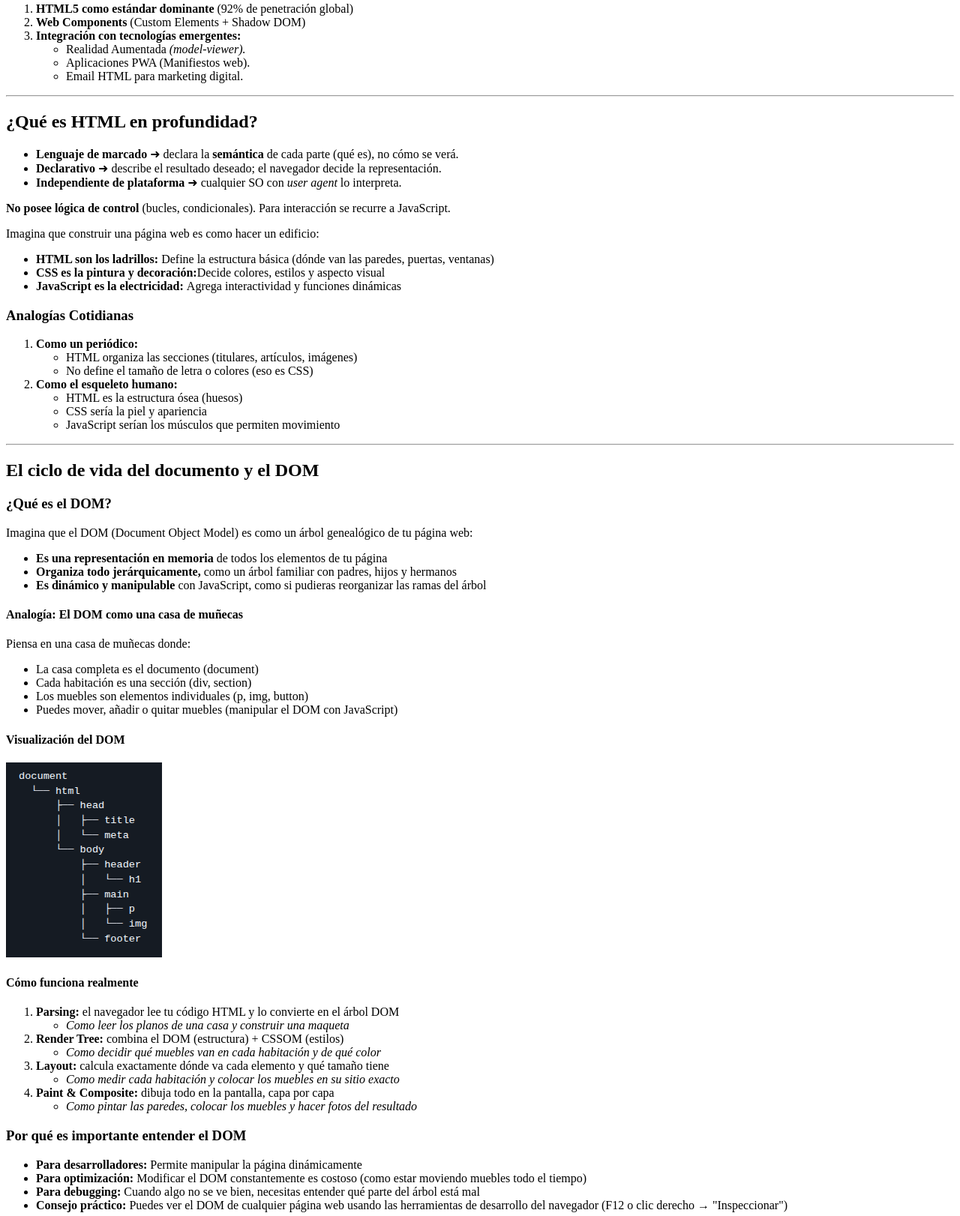
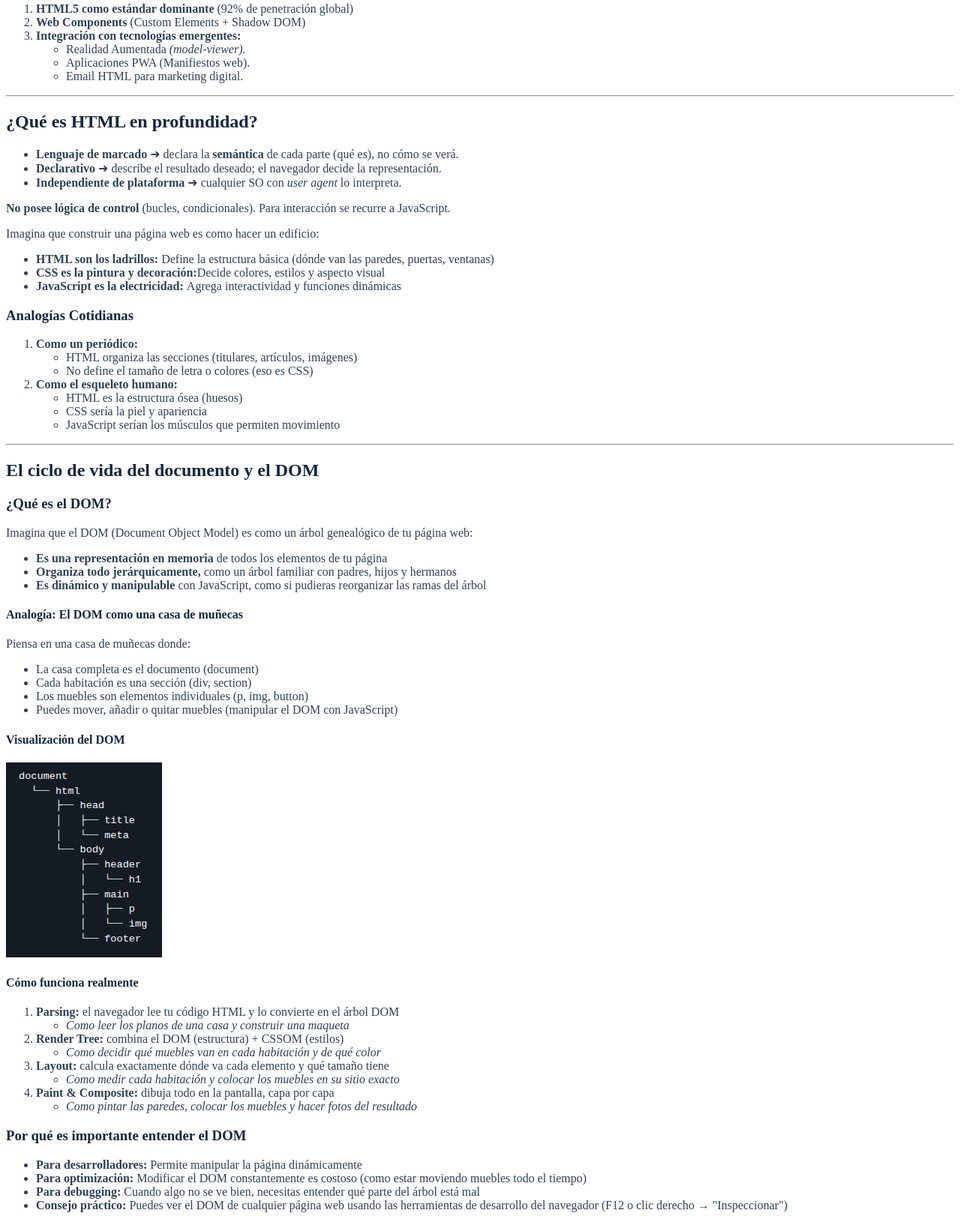
Before and after one commit to ingediego94/HTM_y_CSS, a plain HTML site: page HTML/Ejemplo1/index.html in a window 1280 px wide. Shown: the part 678-2300 px from the top of the page at 75% size. Drawn offline with Linux system fonts and the light colour scheme.

Commit message:
se agregan caracteristicas

```diff
--- /dev/null
+++ b/HTML/Ejemplo1/estilos.css
@@ -0,0 +1,7 @@
+.titulo {
+    color: #152642;
+}
+
+.texto {
+    color: #2f405c;
+}
--- a/HTML/Ejemplo1/index.html
+++ b/HTML/Ejemplo1/index.html
@@ -4,12 +4,15 @@
     <meta charset="UTF-8">
     <meta name="viewport" content="width=device-width, initial-scale=1.0">
     <title>pagina web</title>
+    <link rel="icon" href="/HTML/Ejemplo1/images/code.png"> <!--Cambiar icono de pestaña-->
+    <link rel="stylesheet" href="/HTML/Ejemplo1/estilos.css">
 </head>
+
 <body>
     <!--This is the title in a web page-->
-    <h1>GUÍA TEÓRICA COMPLETA DE HTML</h1>
+    <h1 class="titulo">GUÍA TEÓRICA COMPLETA DE HTML</h1>
     <!--This is a paragraph -->
-    <p><b>Objetivo: </b> Profundizar en los fundamentos de HTML de forma progresiva, sentando las bases para maquetar documentos web accesibles, semánticos y optimizados.</p>
+    <p class="texto"><b>Objetivo: </b> Profundizar en los fundamentos de HTML de forma progresiva, sentando las bases para maquetar documentos web accesibles, semánticos y optimizados.</p>
     <!--
         b = For bold a word
         i = For italic
@@ -20,29 +23,29 @@
     -->
 
     <!-- This is another title in html (h1-h6)-->
-    <h2>Introducción y contexto histórico</h2>
-    <p>HTML nació en 1991 de la mano de Tim Berners-Lee como un formato sencillo para compartir documentos científicos en la Web. Desde entonces ha evolucionado a través de <b>HTML 2.0, 3.2, 4.01 (Transitional/Strict)</b> y llegó a <b>XHTML 1.0/1.1</b> (versión basada en XML). En 2014 se estandariza <b>HTML5</b>, hoy en desarrollo permanente por el <b>WHATWG</b> (Living Standard). Comprender esta evolución explica por qué existen <i>quirks mode,</i> atributos obsoletos y mejores prácticas modernas.</p>
+    <h2 class="titulo">Introducción y contexto histórico</h2>
+    <p class="texto">HTML nació en 1991 de la mano de Tim Berners-Lee como un formato sencillo para compartir documentos científicos en la Web. Desde entonces ha evolucionado a través de <b>HTML 2.0, 3.2, 4.01 (Transitional/Strict)</b> y llegó a <b>XHTML 1.0/1.1</b> (versión basada en XML). En 2014 se estandariza <b>HTML5</b>, hoy en desarrollo permanente por el <b>WHATWG</b> (Living Standard). Comprender esta evolución explica por qué existen <i>quirks mode,</i> atributos obsoletos y mejores prácticas modernas.</p>
 
 
-    <h2>HTML en la Industria Web: Relevancia Actual</h2>
-    <h3>Importancia Fundamental</h3>
-    <p>HTML sigue siendo la <b>piedra angular</b> del desarrollo web:</p>
+    <h2 class="titulo">HTML en la Industria Web: Relevancia Actual</h2>
+    <h3 class="titulo">Importancia Fundamental</h3>
+    <p class="texto">HTML sigue siendo la <b>piedra angular</b> del desarrollo web:</p>
 
 
-    <p>
+    <p class="texto">
         <ul>
-            <li><b>100% de sitios web</b> lo utilizan como base (W3Techs)</li>
-            <li><b>Habilidad esencial </b>en el 98% de ofertas laborales para desarrolladores web (Indeed 2025)</li>
-            <li>Compatible con todos los <b>frameworks modernos </b>(React, Angular, Vue)</li>
+            <li class="texto"><b>100% de sitios web</b> lo utilizan como base (W3Techs)</li>
+            <li class="texto"><b>Habilidad esencial </b>en el 98% de ofertas laborales para desarrolladores web (Indeed 2025)</li>
+            <li class="texto">Compatible con todos los <b>frameworks modernos </b>(React, Angular, Vue)</li>
         </ul>
     </p>
 
 
-    <h3>Mercado laboral</h3>
+    <h3 class="titulo">Mercado laboral</h3>
 
 
     <!--This a table-->
-    <table border="1">
+    <table border="1" class="texto">
         <!--headers in a table-->
         <thead>
             <!--Rows in a table-->
@@ -99,48 +102,48 @@
 
     </table>
 
-    <h3>Tendencias Actuales</h3>
-    <p>
+    <h3 class="titulo">Tendencias Actuales</h3>
+    <p class="texto">
         <ol>
-        <li><b>HTML5 como estándar dominante</b> (92% de penetración global)</li>
-        <li><b>Web Components</b> (Custom Elements + Shadow DOM)</li>
-        <li><b>Integración con tecnologías emergentes:</b></li>
+        <li class="texto"><b>HTML5 como estándar dominante</b> (92% de penetración global)</li>
+        <li class="texto"><b>Web Components</b> (Custom Elements + Shadow DOM)</li>
+        <li class="texto"><b>Integración con tecnologías emergentes:</b></li>
         <ul>
-            <li>Realidad Aumentada <i>(model-viewer).</i></li>
-            <li>Aplicaciones PWA (Manifiestos web).</li>
-            <li>Email HTML para marketing digital.</li>
+            <li class="texto">Realidad Aumentada <i>(model-viewer).</i></li>
+            <li class="texto">Aplicaciones PWA (Manifiestos web).</li>
+            <li class="texto">Email HTML para marketing digital.</li>
         </ul>
     </ol>
     </p>
 
     <hr>
 
-    <h2>¿Qué es HTML en profundidad?</h2>
+    <h2 class="titulo">¿Qué es HTML en profundidad?</h2>
 
-    <p>
+    <p class="texto">
         <ul>
-            <li><b>Lenguaje de marcado</b> ➜ declara la <b>semántica</b> de cada parte (qué es), no cómo se verá.</li>
-            <li><b>Declarativo</b> ➜ describe el resultado deseado; el navegador decide la representación.</li>
-            <li><b>Independiente de plataforma</b> ➜ cualquier SO con <i>user agent</i> lo interpreta.</li>
+            <li class="texto"><b>Lenguaje de marcado</b> ➜ declara la <b>semántica</b> de cada parte (qué es), no cómo se verá.</li>
+            <li class="texto"><b>Declarativo</b> ➜ describe el resultado deseado; el navegador decide la representación.</li>
+            <li class="texto"><b>Independiente de plataforma</b> ➜ cualquier SO con <i>user agent</i> lo interpreta.</li>
         </ul>
     </p>
 
 
-    <p> <b>No posee lógica de control</b> (bucles, condicionales). Para interacción se recurre a JavaScript.</p>
+    <p class="texto"> <b>No posee lógica de control</b> (bucles, condicionales). Para interacción se recurre a JavaScript.</p>
 
-    <p>Imagina que construir una página web es como hacer un edificio:
+    <p class="texto">Imagina que construir una página web es como hacer un edificio:
         <ul>
-            <li><b>HTML son los ladrillos: </b>Define la estructura básica (dónde van las paredes, puertas, ventanas)</li>
-            <li><b>CSS es la pintura y decoración:</b>Decide colores, estilos y aspecto visual</li>
-            <li><b> JavaScript es la electricidad: </b>Agrega interactividad y funciones dinámicas</li>
+            <li class="texto"><b>HTML son los ladrillos: </b>Define la estructura básica (dónde van las paredes, puertas, ventanas)</li>
+            <li class="texto"><b>CSS es la pintura y decoración:</b>Decide colores, estilos y aspecto visual</li>
+            <li class="texto"><b> JavaScript es la electricidad: </b>Agrega interactividad y funciones dinámicas</li>
         </ul>
     </p>
 
 
-    <h3>Analogías Cotidianas</h3>
-    <p>
+    <h3 class="titulo">Analogías Cotidianas</h3>
+    <p class="texto">
         <ol>
-            <li>
+            <li class="texto">
                 <b>Como un periódico:</b>
                 <ul>
                     <li>HTML organiza las secciones (titulares, artículos, imágenes)</li>
@@ -148,12 +151,12 @@
                 </ul>
             </li>
 
-            <li>
+            <li class="texto">
                 <b>Como el esqueleto humano:</b>
                 <ul>
-                    <li>HTML es la estructura ósea (huesos)</li>
-                    <li>CSS sería la piel y apariencia</li>
-                    <li>JavaScript serían los músculos que permiten movimiento</li>
+                    <li class="texto">HTML es la estructura ósea (huesos)</li>
+                    <li class="texto">CSS sería la piel y apariencia</li>
+                    <li class="texto">JavaScript serían los músculos que permiten movimiento</li>
 
                 </ul>
             </li>
@@ -162,68 +165,68 @@
 
     <hr>
 
-    <h2>El ciclo de vida del documento y el DOM</h2>
+    <h2 class="titulo">El ciclo de vida del documento y el DOM</h2>
 
-    <h3>¿Qué es el DOM?</h3>
+    <h3 class="titulo">¿Qué es el DOM?</h3>
 
-    <p>
+    <p class="texto">
         Imagina que el DOM (Document Object Model) es como un árbol genealógico de tu página web:
         <ul>
-            <li><b>Es una representación en memoria</b> de todos los elementos de tu página</li>
-            <li><b>Organiza todo jerárquicamente, </b>como un árbol familiar con padres, hijos y hermanos</li>
-            <li> <b>Es dinámico y manipulable </b>con JavaScript, como si pudieras reorganizar las ramas del árbol</li>
+            <li class="texto"><b>Es una representación en memoria</b> de todos los elementos de tu página</li>
+            <li class="texto"><b>Organiza todo jerárquicamente, </b>como un árbol familiar con padres, hijos y hermanos</li>
+            <li class="texto"> <b>Es dinámico y manipulable </b>con JavaScript, como si pudieras reorganizar las ramas del árbol</li>
         </ul>
     </p>
 
-    <h4>Analogía: El DOM como una casa de muñecas</h4>
-    <p>
+    <h4 class="titulo">Analogía: El DOM como una casa de muñecas</h4>
+    <p class="texto">
         Piensa en una casa de muñecas donde:
         <ul>
-            <li>La casa completa es el documento (document)</li>
-            <li>Cada habitación es una sección (div, section)</li>
-            <li>Los muebles son elementos individuales (p, img, button)</li>
-            <li>Puedes mover, añadir o quitar muebles (manipular el DOM con JavaScript)</li>
+            <li class="texto">La casa completa es el documento (document)</li>
+            <li class="texto">Cada habitación es una sección (div, section)</li>
+            <li class="texto">Los muebles son elementos individuales (p, img, button)</li>
+            <li class="texto">Puedes mover, añadir o quitar muebles (manipular el DOM con JavaScript)</li>
         </ul>
     </p>
 
-    <h4>Visualización del DOM</h4>
+    <h4 class="titulo">Visualización del DOM</h4>
     <img src="/HTML/Ejemplo1/images/DOM.png" alt="imagen_de_visualizacion_del_DOM">
 
-    <h4>Cómo funciona realmente</h4>
-    <p>
+    <h4 class="titulo">Cómo funciona realmente</h4>
+    <p class="texto">
         <ol>
 
-            <li>
+            <li class="texto">
                 <b>Parsing: </b>el navegador lee tu código HTML y lo convierte en el árbol DOM
                 <ul>
-                    <li>
+                    <li class="texto">
                         <i>Como leer los planos de una casa y construir una maqueta</i>
                     </li>
                 </ul>
             </li>
 
-            <li>
+            <li class="texto">
                 <b>Render Tree: </b>combina el DOM (estructura) + CSSOM (estilos)
                 <ul>
-                    <li>
+                    <li class="texto">
                         <i>Como decidir qué muebles van en cada habitación y de qué color</i>
                     </li>
                 </ul>
             </li>
 
-            <li>
+            <li class="texto">
                 <b>Layout: </b>calcula exactamente dónde va cada elemento y qué tamaño tiene
                 <ul>
-                    <li>
+                    <li class="texto">
                         <i>Como medir cada habitación y colocar los muebles en su sitio exacto</i>
                     </li>
                 </ul>
             </li>
 
-            <li>
+            <li class="texto">
                 <b>Paint & Composite: </b>dibuja todo en la pantalla, capa por capa
                 <ul>
-                    <li>
+                    <li class="texto">
                         <i>Como pintar las paredes, colocar los muebles y hacer fotos del resultado</i>
                     </li>
                 </ul>
@@ -232,30 +235,30 @@
         </ol>
     </p>
 
-    <h3>Por qué es importante entender el DOM</h3>
-    <p>
+    <h3 class="titulo">Por qué es importante entender el DOM</h3>
+    <p class="texto">
         <ul>
-            <li>
+            <li class="texto">
                 <b>Para desarrolladores: </b>Permite manipular la página dinámicamente
             </li>
-            <li>
+            <li class="texto">
                 <b>Para optimización: </b>Modificar el DOM constantemente es costoso (como estar moviendo muebles todo el tiempo)
             </li>
-            <li>
+            <li class="texto">
                 <b>Para debugging: </b>Cuando algo no se ve bien, necesitas entender qué parte del árbol está mal
             </li>
-            <li>
+            <li class="texto">
                 <b>Consejo práctico: </b>Puedes ver el DOM de cualquier página web usando las herramientas de desarrollo del navegador (F12 o clic derecho → "Inspeccionar")
             </li>
         </ul>
     </p>
 
-    <h2>Estructura mínima de un documento</h2>
+    <h2 class="titulo">Estructura mínima de un documento</h2>
     <img src="/HTML/Ejemplo1/images/estructuraMinimaDocumento.png" alt="estructura_minima_de_un_documento">
 
-    <h3>Conceptos Clave</h3>
+    <h3 class="titulo">Conceptos Clave</h3>
 
-    <table border="1">
+    <table border="1" class="texto">
         <thead>
             <tr>
                 <th>Término Técnico</th>
```
Also changed, not shown: HTML/Ejemplo1/images/code.png (added).
